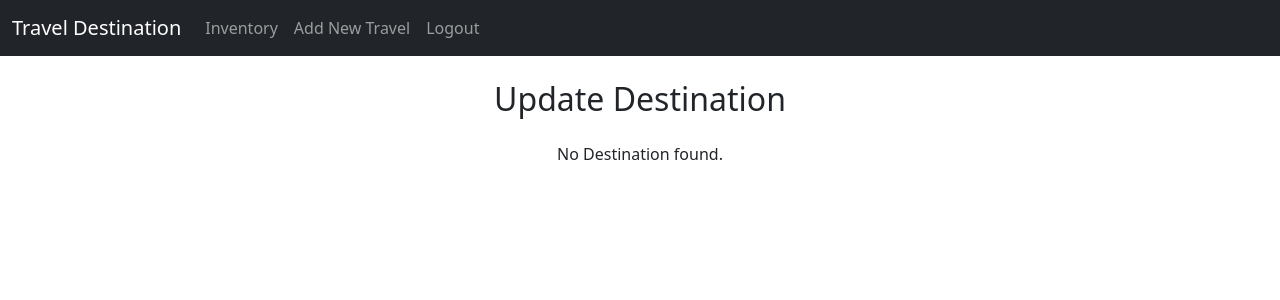
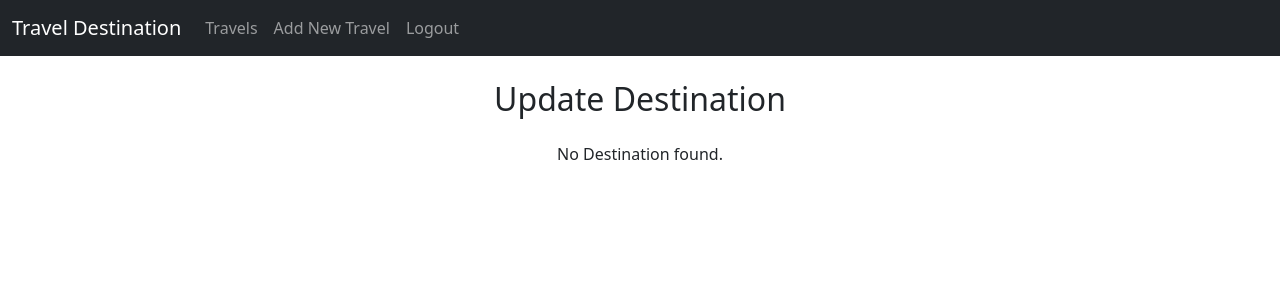
Before and after one commit to kookehh/Travel-Wish-List, a Node server app: template views/updateDestination.ejs in a window 1280 px wide. Shown: the top 300 px of the page. Run offline with Node 20, Linux system fonts and the light colour scheme; the template is opened without the code that fills it, so the values that code supplies are empty.

Commit message:
Update updateDestination.ejs

```diff
--- a/views/updateDestination.ejs
+++ b/views/updateDestination.ejs
@@ -18,7 +18,7 @@
       <div class="collapse navbar-collapse" id="collapsibleNavbar">
         <ul class="navbar-nav">
           <li class="nav-item">
-            <a class="nav-link" href="/inventory">Inventory</a>
+            <a class="nav-link" href="/inventory">Travels</a>
           </li>
           <li class="nav-item">
             <a class="nav-link" href="/addProduct">Add New Travel</a>
```
